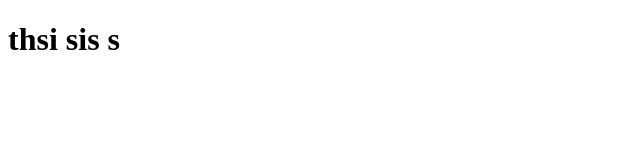
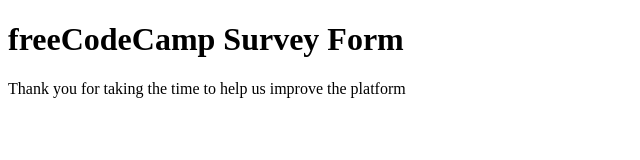
Before and after one commit to berkayersoy/webproject3, a plain HTML site: page index.html in a window 1280 px wide. Shown: the whole page, without its empty margins (0-640 px from the left). Drawn offline with Linux system fonts and the light colour scheme.

Commit message:
Update index.html
h1 tag and p tag added.

```diff
--- a/index.html
+++ b/index.html
@@ -8,7 +8,8 @@
 
   <body>
     <script src="https://cdn.freecodecamp.org/testable-projects-fcc/v1/bundle.js"></script>
-      <h1>thsi sis s </h1>
+      <h1 id="title">freeCodeCamp Survey Form</h1>
+      <p id="description">Thank you for taking the time to help us improve the platform</p>
     <!--
 
     Hello Camper!
```
